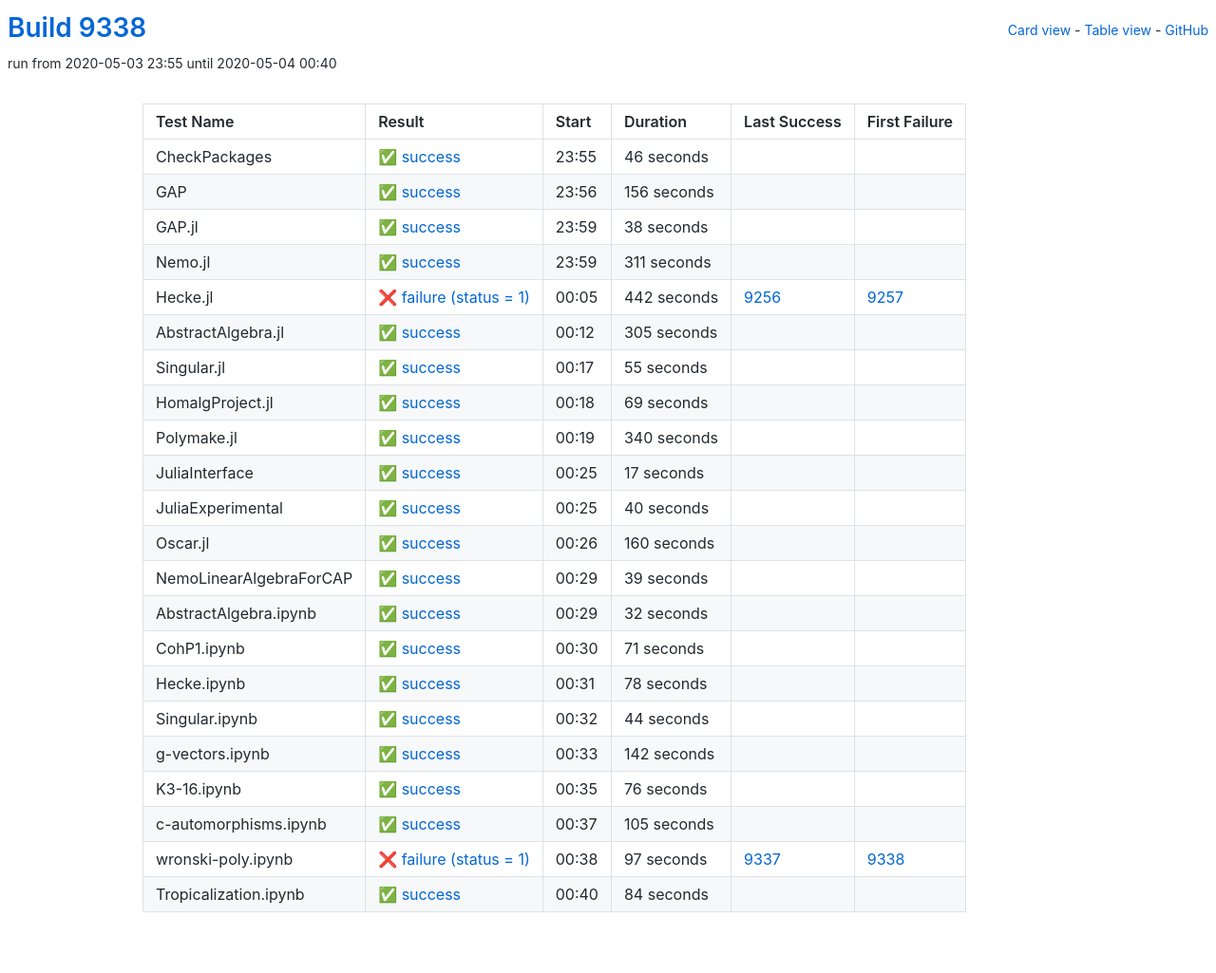
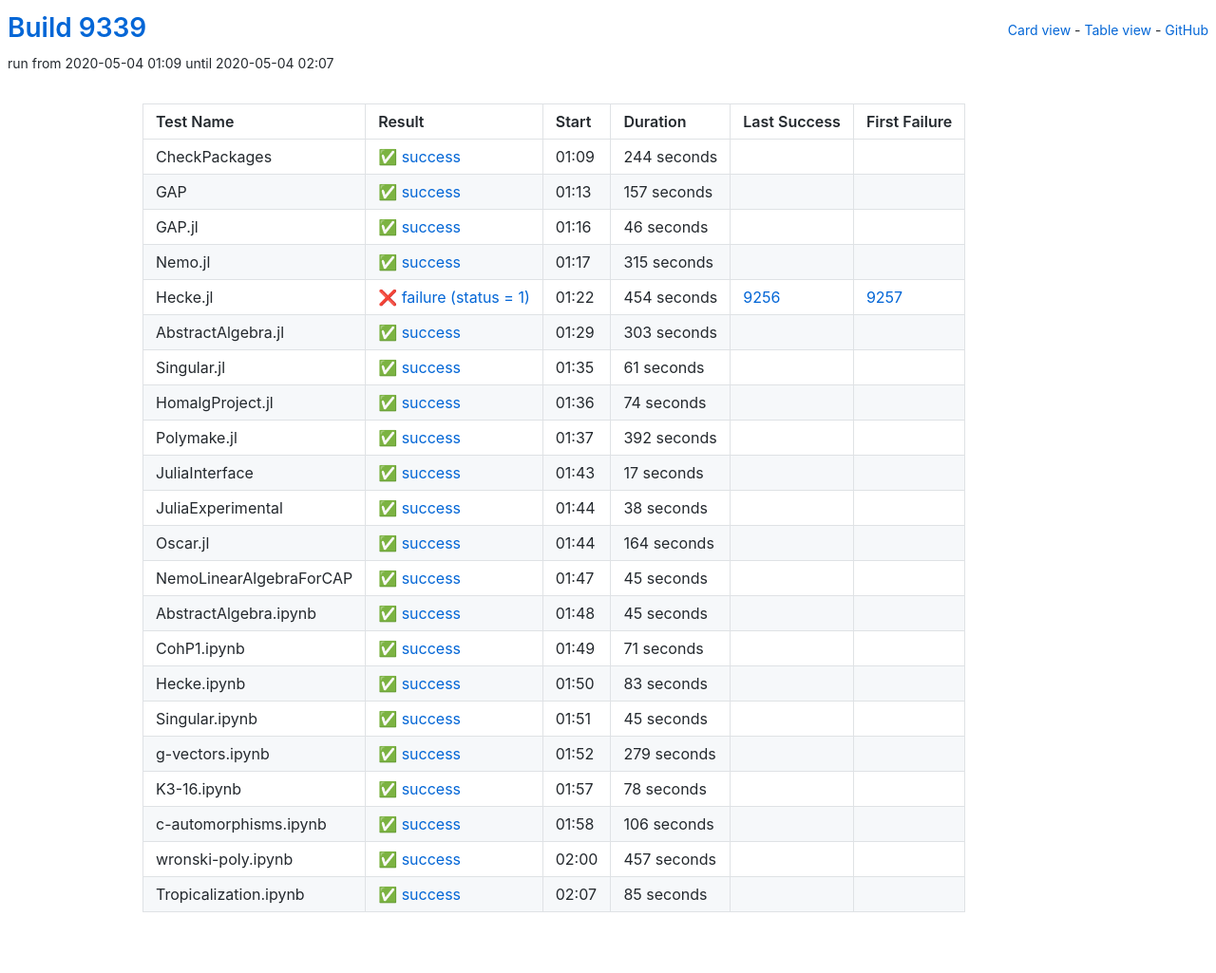
Before and after one commit to oscar-system/oscar-ci-status, a Jekyll site: the page built from table.html, in a window 1280 px wide. Shown: the whole page at 95% size. Built offline with Jekyll 4.4.1, drawn with Linux system fonts in a browser that asks for light colours.

Commit message:
Build 9339

```diff
--- a/_data/ci.yml
+++ b/_data/ci.yml
@@ -1,27 +1,115 @@
-build: 9338
-build_url: https://oscarci.mathematik.uni-kl.de/job/oscar/9338/
+build: 9339
+build_url: https://oscarci.mathematik.uni-kl.de/job/oscar/9339/
 job: oscar
 tests:
+- duration: 244
+  exitcode: 0
+  first_failure: false
+  first_failure_url: null
+  last_success: false
+  last_success_url: null
+  log: https://oscarci.mathematik.uni-kl.de/job/oscar/9339/artifact/logs/build-9339/CheckPackages.log
+  name: CheckPackages
+  start: 2020-05-04 01:09
+  status: success
+  success: true
+- duration: 157
+  exitcode: 0
+  first_failure: false
+  first_failure_url: null
+  last_success: false
+  last_success_url: null
+  log: https://oscarci.mathematik.uni-kl.de/job/oscar/9339/artifact/logs/build-9339/GAP.log
+  name: GAP
+  start: 2020-05-04 01:13
+  status: success
+  success: true
 - duration: 46
   exitcode: 0
   first_failure: false
   first_failure_url: null
   last_success: false
   last_success_url: null
-  log: https://oscarci.mathematik.uni-kl.de/job/oscar/9338/artifact/logs/build-9338/CheckPackages.log
-  name: CheckPackages
-  start: 2020-05-03 23:55
+  log: https://oscarci.mathematik.uni-kl.de/job/oscar/9339/artifact/logs/build-9339/GAP.jl.log
+  name: GAP.jl
+  start: 2020-05-04 01:16
   status: success
   success: true
-- duration: 156
+- duration: 315
   exitcode: 0
   first_failure: false
   first_failure_url: null
   last_success: false
   last_success_url: null
-  log: https://oscarci.mathematik.uni-kl.de/job/oscar/9338/artifact/logs/build-9338/GAP.log
-  name: GAP
-  start: 2020-05-03 23:56
+  log: https://oscarci.mathematik.uni-kl.de/job/oscar/9339/artifact/logs/build-9339/Nemo.jl.log
+  name: Nemo.jl
+  start: 2020-05-04 01:17
+  status: success
+  success: true
+- duration: 454
+  exitcode: 1
+  first_failure: 9257
+  first_failure_url: https://oscarci.mathematik.uni-kl.de/job/oscar/9257/
+  last_success: 9256
+  last_success_url: https://oscarci.mathematik.uni-kl.de/job/oscar/9256/
+  log: https://oscarci.mathematik.uni-kl.de/job/oscar/9339/artifact/logs/build-9339/Hecke.jl.log
+  name: Hecke.jl
+  start: 2020-05-04 01:22
+  status: failure
+  success: false
+- duration: 303
+  exitcode: 0
+  first_failure: false
+  first_failure_url: null
+  last_success: false
+  last_success_url: null
+  log: https://oscarci.mathematik.uni-kl.de/job/oscar/9339/artifact/logs/build-9339/AbstractAlgebra.jl.log
+  name: AbstractAlgebra.jl
+  start: 2020-05-04 01:29
+  status: success
+  success: true
+- duration: 61
+  exitcode: 0
+  first_failure: false
+  first_failure_url: null
+  last_success: false
+  last_success_url: null
+  log: https://oscarci.mathematik.uni-kl.de/job/oscar/9339/artifact/logs/build-9339/Singular.jl.log
+  name: Singular.jl
+  start: 2020-05-04 01:35
+  status: success
+  success: true
+- duration: 74
+  exitcode: 0
+  first_failure: false
+  first_failure_url: null
+  last_success: false
+  last_success_url: null
+  log: https://oscarci.mathematik.uni-kl.de/job/oscar/9339/artifact/logs/build-9339/HomalgProject.jl.log
+  name: HomalgProject.jl
+  start: 2020-05-04 01:36
+  status: success
+  success: true
+- duration: 392
+  exitcode: 0
+  first_failure: false
+  first_failure_url: null
+  last_success: false
+  last_success_url: null
+  log: https://oscarci.mathematik.uni-kl.de/job/oscar/9339/artifact/logs/build-9339/Polymake.jl.log
+  name: Polymake.jl
+  start: 2020-05-04 01:37
+  status: success
+  success: true
+- duration: 17
+  exitcode: 0
+  first_failure: false
+  first_failure_url: null
+  last_success: false
+  last_success_url: null
+  log: https://oscarci.mathematik.uni-kl.de/job/oscar/9339/artifact/logs/build-9339/JuliaInterface.log
+  name: JuliaInterface
+  start: 2020-05-04 01:43
   status: success
   success: true
 - duration: 38
@@ -30,130 +118,42 @@ tests:
   first_failure_url: null
   last_success: false
   last_success_url: null
-  log: https://oscarci.mathematik.uni-kl.de/job/oscar/9338/artifact/logs/build-9338/GAP.jl.log
-  name: GAP.jl
-  start: 2020-05-03 23:59
+  log: https://oscarci.mathematik.uni-kl.de/job/oscar/9339/artifact/logs/build-9339/JuliaExperimental.log
+  name: JuliaExperimental
+  start: 2020-05-04 01:44
   status: success
   success: true
-- duration: 311
+- duration: 164
   exitcode: 0
   first_failure: false
   first_failure_url: null
   last_success: false
   last_success_url: null
-  log: https://oscarci.mathematik.uni-kl.de/job/oscar/9338/artifact/logs/build-9338/Nemo.jl.log
-  name: Nemo.jl
-  start: 2020-05-03 23:59
+  log: https://oscarci.mathematik.uni-kl.de/job/oscar/9339/artifact/logs/build-9339/Oscar.jl.log
+  name: Oscar.jl
+  start: 2020-05-04 01:44
   status: success
   success: true
-- duration: 442
-  exitcode: 1
-  first_failure: 9257
-  first_failure_url: https://oscarci.mathematik.uni-kl.de/job/oscar/9257/
-  last_success: 9256
-  last_success_url: https://oscarci.mathematik.uni-kl.de/job/oscar/9256/
-  log: https://oscarci.mathematik.uni-kl.de/job/oscar/9338/artifact/logs/build-9338/Hecke.jl.log
-  name: Hecke.jl
-  start: 2020-05-04 00:05
-  status: failure
-  success: false
-- duration: 305
+- duration: 45
   exitcode: 0
   first_failure: false
   first_failure_url: null
   last_success: false
   last_success_url: null
-  log: https://oscarci.mathematik.uni-kl.de/job/oscar/9338/artifact/logs/build-9338/AbstractAlgebra.jl.log
-  name: AbstractAlgebra.jl
-  start: 2020-05-04 00:12
+  log: https://oscarci.mathematik.uni-kl.de/job/oscar/9339/artifact/logs/build-9339/NemoLinearAlgebraForCAP.log
+  name: NemoLinearAlgebraForCAP
+  start: 2020-05-04 01:47
   status: success
   success: true
-- duration: 55
+- duration: 45
   exitcode: 0
   first_failure: false
   first_failure_url: null
   last_success: false
   last_success_url: null
-  log: https://oscarci.mathematik.uni-kl.de/job/oscar/9338/artifact/logs/build-9338/Singular.jl.log
-  name: Singular.jl
-  start: 2020-05-04 00:17
-  status: success
-  success: true
-- duration: 69
-  exitcode: 0
-  first_failure: false
-  first_failure_url: null
-  last_success: false
-  last_success_url: null
-  log: https://oscarci.mathematik.uni-kl.de/job/oscar/9338/artifact/logs/build-9338/HomalgProject.jl.log
-  name: HomalgProject.jl
-  start: 2020-05-04 00:18
-  status: success
-  success: true
-- duration: 340
-  exitcode: 0
-  first_failure: false
-  first_failure_url: null
-  last_success: false
-  last_success_url: null
-  log: https://oscarci.mathematik.uni-kl.de/job/oscar/9338/artifact/logs/build-9338/Polymake.jl.log
-  name: Polymake.jl
-  start: 2020-05-04 00:19
-  status: success
-  success: true
-- duration: 17
-  exitcode: 0
-  first_failure: false
-  first_failure_url: null
-  last_success: false
-  last_success_url: null
-  log: https://oscarci.mathematik.uni-kl.de/job/oscar/9338/artifact/logs/build-9338/JuliaInterface.log
-  name: JuliaInterface
-  start: 2020-05-04 00:25
-  status: success
-  success: true
-- duration: 40
-  exitcode: 0
-  first_failure: false
-  first_failure_url: null
-  last_success: false
-  last_success_url: null
-  log: https://oscarci.mathematik.uni-kl.de/job/oscar/9338/artifact/logs/build-9338/JuliaExperimental.log
-  name: JuliaExperimental
-  start: 2020-05-04 00:25
-  status: success
-  success: true
-- duration: 160
-  exitcode: 0
-  first_failure: false
-  first_failure_url: null
-  last_success: false
-  last_success_url: null
-  log: https://oscarci.mathematik.uni-kl.de/job/oscar/9338/artifact/logs/build-9338/Oscar.jl.log
-  name: Oscar.jl
-  start: 2020-05-04 00:26
-  status: success
-  success: true
-- duration: 39
-  exitcode: 0
-  first_failure: false
-  first_failure_url: null
-  last_success: false
-  last_success_url: null
-  log: https://oscarci.mathematik.uni-kl.de/job/oscar/9338/artifact/logs/build-9338/NemoLinearAlgebraForCAP.log
-  name: NemoLinearAlgebraForCAP
-  start: 2020-05-04 00:29
-  status: success
-  success: true
-- duration: 32
-  exitcode: 0
-  first_failure: false
-  first_failure_url: null
-  last_success: false
-  last_success_url: null
-  log: https://oscarci.mathematik.uni-kl.de/job/oscar/9338/artifact/logs/build-9338/AbstractAlgebra.ipynb.log
+  log: https://oscarci.mathematik.uni-kl.de/job/oscar/9339/artifact/logs/build-9339/AbstractAlgebra.ipynb.log
   name: AbstractAlgebra.ipynb
-  start: 2020-05-04 00:29
+  start: 2020-05-04 01:48
   status: success
   success: true
 - duration: 71
@@ -162,9 +162,42 @@ tests:
   first_failure_url: null
   last_success: false
   last_success_url: null
-  log: https://oscarci.mathematik.uni-kl.de/job/oscar/9338/artifact/logs/build-9338/CohP1.ipynb.log
+  log: https://oscarci.mathematik.uni-kl.de/job/oscar/9339/artifact/logs/build-9339/CohP1.ipynb.log
   name: CohP1.ipynb
-  start: 2020-05-04 00:30
+  start: 2020-05-04 01:49
+  status: success
+  success: true
+- duration: 83
+  exitcode: 0
+  first_failure: false
+  first_failure_url: null
+  last_success: false
+  last_success_url: null
+  log: https://oscarci.mathematik.uni-kl.de/job/oscar/9339/artifact/logs/build-9339/Hecke.ipynb.log
+  name: Hecke.ipynb
+  start: 2020-05-04 01:50
+  status: success
+  success: true
+- duration: 45
+  exitcode: 0
+  first_failure: false
+  first_failure_url: null
+  last_success: false
+  last_success_url: null
+  log: https://oscarci.mathematik.uni-kl.de/job/oscar/9339/artifact/logs/build-9339/Singular.ipynb.log
+  name: Singular.ipynb
+  start: 2020-05-04 01:51
+  status: success
+  success: true
+- duration: 279
+  exitcode: 0
+  first_failure: false
+  first_failure_url: null
+  last_success: false
+  last_success_url: null
+  log: https://oscarci.mathematik.uni-kl.de/job/oscar/9339/artifact/logs/build-9339/g-vectors.ipynb.log
+  name: g-vectors.ipynb
+  start: 2020-05-04 01:52
   status: success
   success: true
 - duration: 78
@@ -173,74 +206,41 @@ tests:
   first_failure_url: null
   last_success: false
   last_success_url: null
-  log: https://oscarci.mathematik.uni-kl.de/job/oscar/9338/artifact/logs/build-9338/Hecke.ipynb.log
-  name: Hecke.ipynb
-  start: 2020-05-04 00:31
+  log: https://oscarci.mathematik.uni-kl.de/job/oscar/9339/artifact/logs/build-9339/K3-16.ipynb.log
+  name: K3-16.ipynb
+  start: 2020-05-04 01:57
   status: success
   success: true
-- duration: 44
+- duration: 106
   exitcode: 0
   first_failure: false
   first_failure_url: null
   last_success: false
   last_success_url: null
-  log: https://oscarci.mathematik.uni-kl.de/job/oscar/9338/artifact/logs/build-9338/Singular.ipynb.log
-  name: Singular.ipynb
-  start: 2020-05-04 00:32
+  log: https://oscarci.mathematik.uni-kl.de/job/oscar/9339/artifact/logs/build-9339/c-automorphisms.ipynb.log
+  name: c-automorphisms.ipynb
+  start: 2020-05-04 01:58
   status: success
   success: true
-- duration: 142
+- duration: 457
   exitcode: 0
   first_failure: false
   first_failure_url: null
   last_success: false
   last_success_url: null
-  log: https://oscarci.mathematik.uni-kl.de/job/oscar/9338/artifact/logs/build-9338/g-vectors.ipynb.log
-  name: g-vectors.ipynb
-  start: 2020-05-04 00:33
+  log: https://oscarci.mathematik.uni-kl.de/job/oscar/9339/artifact/logs/build-9339/wronski-poly.ipynb.log
+  name: wronski-poly.ipynb
+  start: 2020-05-04 02:00
   status: success
   success: true
-- duration: 76
+- duration: 85
   exitcode: 0
   first_failure: false
   first_failure_url: null
   last_success: false
   last_success_url: null
-  log: https://oscarci.mathematik.uni-kl.de/job/oscar/9338/artifact/logs/build-9338/K3-16.ipynb.log
-  name: K3-16.ipynb
-  start: 2020-05-04 00:35
+  log: https://oscarci.mathematik.uni-kl.de/job/oscar/9339/artifact/logs/build-9339/Tropicalization.ipynb.log
+  name: Tropicalization.ipynb
+  start: 2020-05-04 02:07
   status: success
   success: true
-- duration: 105
-  exitcode: 0
-  first_failure: false
-  first_failure_url: null
-  last_success: false
-  last_success_url: null
-  log: https://oscarci.mathematik.uni-kl.de/job/oscar/9338/artifact/logs/build-9338/c-automorphisms.ipynb.log
-  name: c-automorphisms.ipynb
-  start: 2020-05-04 00:37
-  status: success
-  success: true
-- duration: 97
-  exitcode: 1
-  first_failure: 9338
-  first_failure_url: https://oscarci.mathematik.uni-kl.de/job/oscar/9338/
-  last_success: 9337
-  last_success_url: https://oscarci.mathematik.uni-kl.de/job/oscar/9337/
-  log: https://oscarci.mathematik.uni-kl.de/job/oscar/9338/artifact/logs/build-9338/wronski-poly.ipynb.log
-  name: wronski-poly.ipynb
-  start: 2020-05-04 00:38
-  status: failure
-  success: false
-- duration: 84
-  exitcode: 0
-  first_failure: false
-  first_failure_url: null
-  last_success: false
-  last_success_url: null
-  log: https://oscarci.mathematik.uni-kl.de/job/oscar/9338/artifact/logs/build-9338/Tropicalization.ipynb.log
-  name: Tropicalization.ipynb
-  start: 2020-05-04 00:40
-  status: success
-  success: true
```
Also changed, not shown: README.md.
